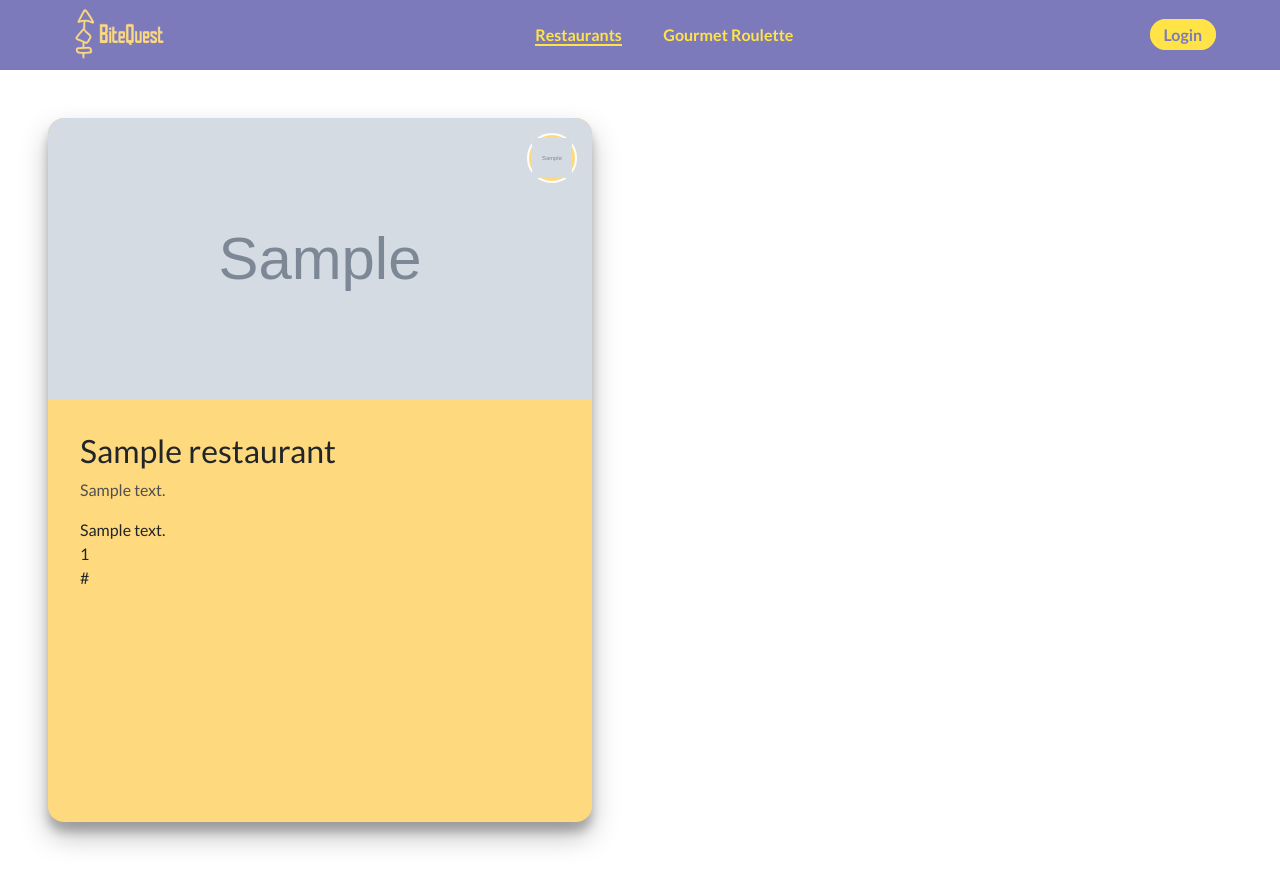
After one commit to ianvalero/BiteQuest-App, a Django app: template RestaurantApp/restaurants/templates/restaurants/restaurant_detail.html in a window 1280 px wide. The commit adds this page. Run offline with Django 5.2, Linux system fonts and the light colour scheme; the template is opened without the code that fills it: most values are stand-ins (such as "Sample title", 1, 10 or a date in 2020); grey boxes marked "Sample" are stand-in pictures; parts of the project's set-up code (start-up, migrations or seed data) failed here and were passed over.

Commit message:
add card details

```diff
--- /dev/null
+++ b/RestaurantApp/restaurants/static/restaurants/css/card_details.css
@@ -0,0 +1,47 @@
+#content {
+    display: flex;
+}
+
+section{
+    width: 50%;
+    height: 100vh;
+}
+
+#card {
+    position: relative;
+    background-color: #FFD97D;
+    width: calc(100% - 6rem);
+    height: calc(100% - 6rem);
+    margin: 3rem;
+    border-radius: 1rem;
+    box-shadow: rgba(0, 0, 0, 0.25) 0px 14px 28px, rgba(0, 0, 0, 0.22) 0px 10px 10px;
+}
+
+#card-details {
+    padding: 2rem;
+}
+
+
+#card-details span{
+    position: absolute;
+    top: 15px;
+    right: 15px;
+    border-radius: 50%;
+    background-color: #FFD97D;
+    padding: 0.2rem;
+    border: 2px solid #FEFEFA;
+    z-index: 1;
+}
+
+#card-details span > img {
+    width: 40px;
+    height: 40px;
+}
+
+#card-image {
+    width: 100%;
+    height: 40%;
+    object-fit: cover;
+    object-position: center;
+    border-radius: 1rem 1rem 0 0;
+}
--- /dev/null
+++ b/RestaurantApp/restaurants/templates/restaurants/restaurant_detail.html
@@ -0,0 +1,27 @@
+{% extends 'base_navbar.html' %}
+{% load static %}
+{% block extra_head %}
+<title>{{ restaurant.name }}</title>
+<link rel="stylesheet" href="{% static 'restaurants/css/card_details.css' %}">
+{% endblock %}
+{% block content %}
+<div id="content">
+    <section id="card-details-section">
+        <div id="card">
+            <img id="card-image" src="{{ restaurant.image.url }}" alt="{{ restaurant.name }} image">
+            <div id="card-details">
+                <h2>{{ restaurant.name }}</h2>
+                <p style="color: #4f4f4f">{{ restaurant.description }}</p>
+                <span><img src="{{ restaurant.category.icon.url }}" alt="{{ restaurant.category }} category"></span>
+                <p>
+                    {{ restaurant.address}}<br>
+                    {{ restaurant.phone_number }}<br>
+                    {{ restaurant.link }}<br>
+                </p>
+            </div>
+        </div>
+    </section>
+    <section id="comments-section"></section>
+</div>
+
+{% endblock %}
```
Also changed, not shown: RestaurantApp/restaurants/static/restaurants/css/card.css (+23 -0 lines), RestaurantApp/restaurants/templates/restaurants/restaurant_list.html (+7 -1 lines), RestaurantApp/restaurants/views.py (+8 -4 lines), RestaurantApp/db.sqlite3.
